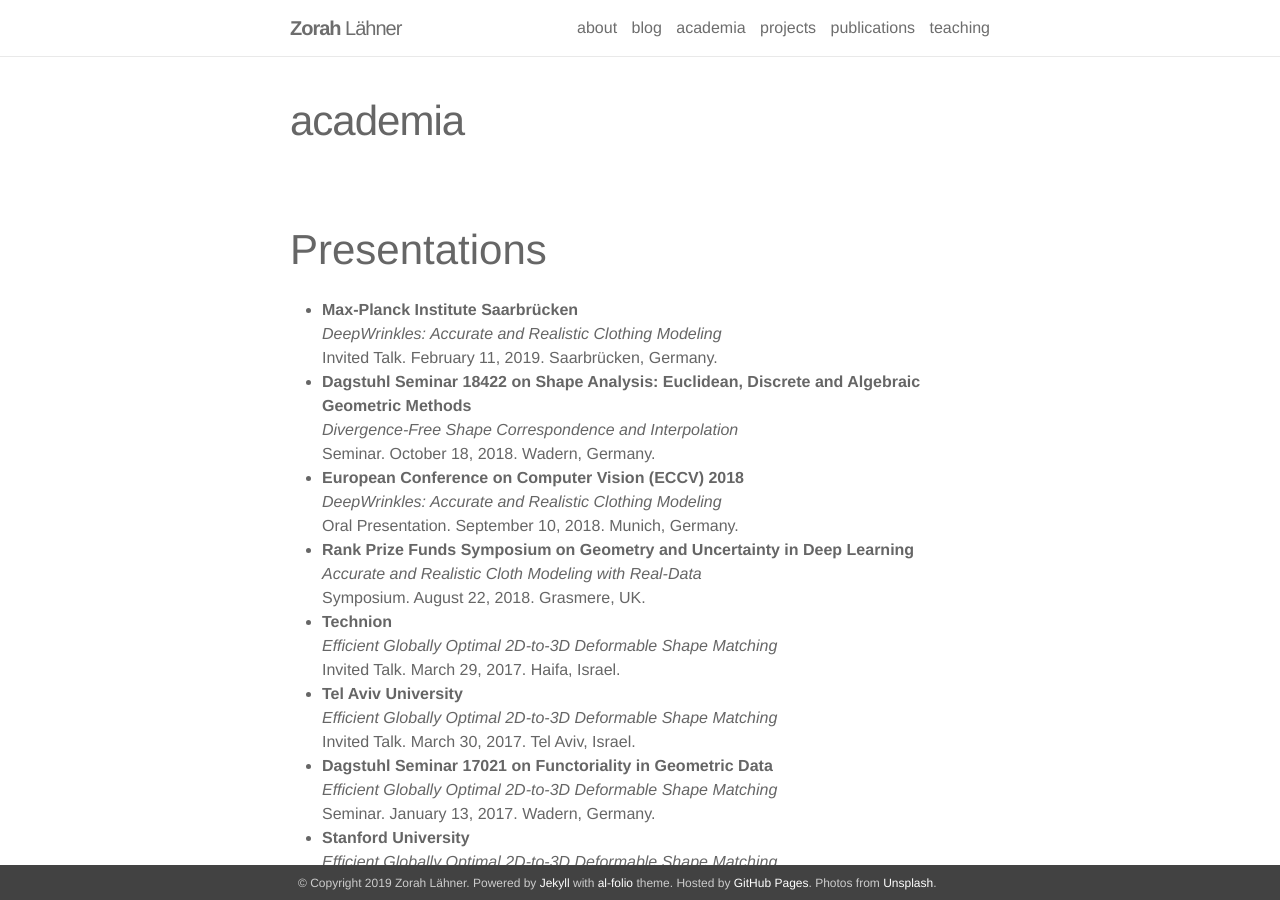
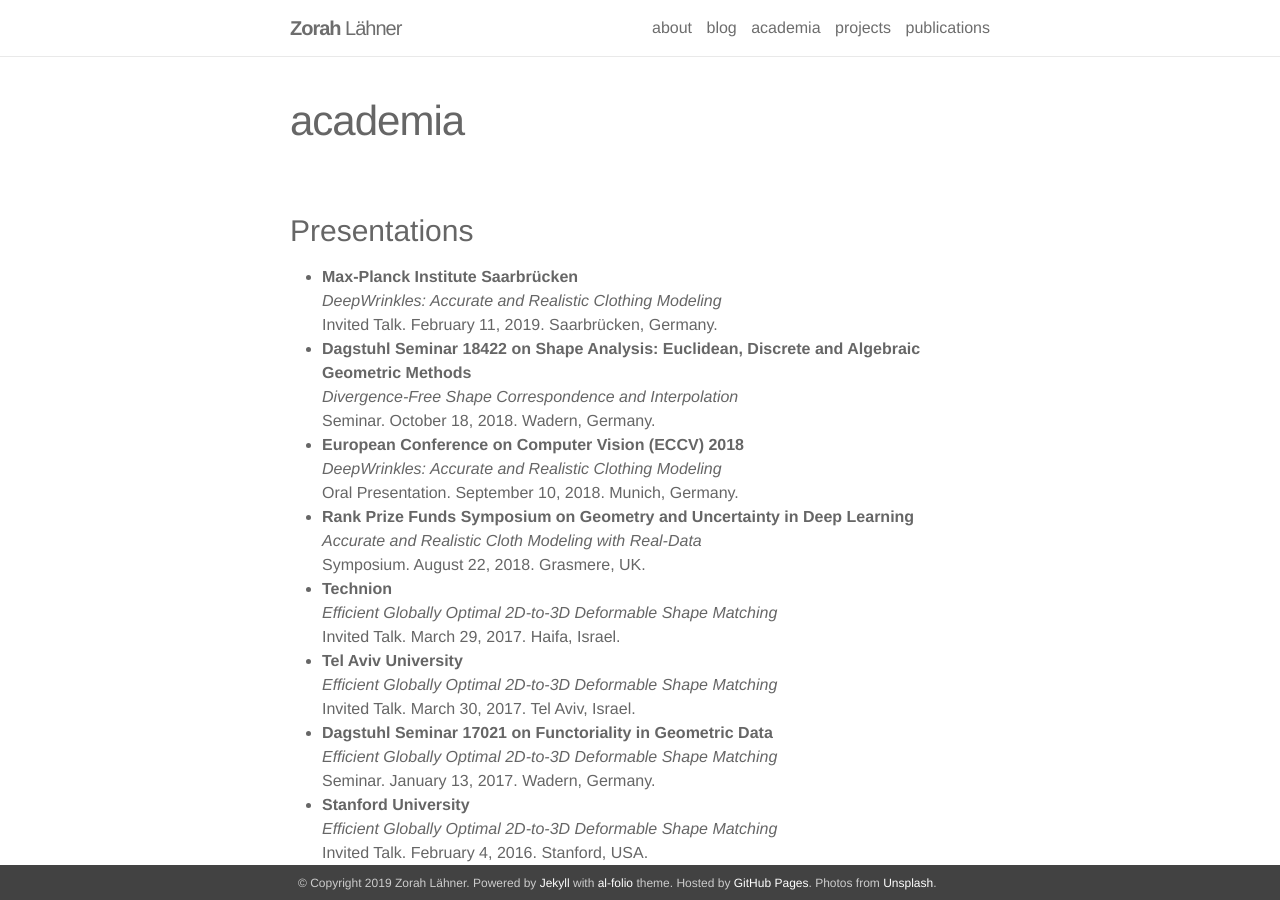
Before and after one commit to zorah/zorah.github.io, a Jekyll site: the page built from _pages/academia.md, in a window 1280 px wide and 900 px high. Built offline with Jekyll 4.4.1, drawn with Linux system fonts in a browser that asks for light colours; nearby versions of some CDN libraries.

Commit message:
academia

```diff
--- a/_pages/academia.md
+++ b/_pages/academia.md
@@ -5,7 +5,7 @@
 description:
 ---
 
-## Presentations
+### Presentations
 
 * **Max-Planck Institute Saarbrücken**
    *DeepWrinkles: Accurate and Realistic Clothing Modeling*
@@ -35,7 +35,7 @@
    *Efficient Globally Optimal 2D-to-3D Deformable Shape Matching*
    Invited Talk. February 2, 2016. Santa Clara, USA.
 
-## Reviewer Activities
+### Reviewer Activities
 
 **Conferences/Workshops**
 CVPR 2016 - 2019, ICCV 2019, BMVC 2016 - 2018, 3DV 2016 - 2018, MVR3D 2017 (ICCV Workshop), GMDL
@@ -44,6 +44,6 @@
 **Journals**
 International Journal of Computer Vision (IJCV), Journal of Visual Communication and Image Representation (JVCI)
 
-## Teaching
+### Teaching
 
 ...
```
Also changed, not shown: _pages/teaching.md (deleted, +0 -10 lines).
